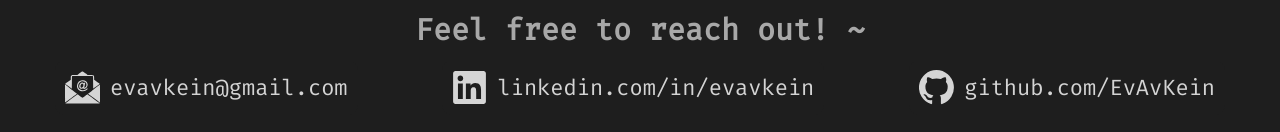
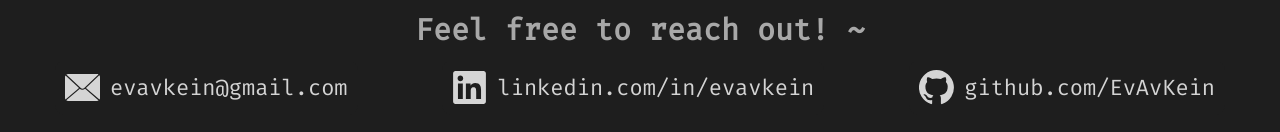
Before and after one commit to EvAvKein/website, a React (Vite) app: page / in a window 1280 px wide. Shown: the part 3362-3494 px from the top of the page. Built offline with nearby package versions, Linux system fonts and the light colour scheme; a web font is replaced by a local one.

Commit message:
Change email asset

```diff
--- a/src/contact/Contact.tsx
+++ b/src/contact/Contact.tsx
@@ -7,8 +7,8 @@ function Contact() {
 			<h2>Feel free to reach out! ~</h2>
 			<div>
 				<ContactItem
-					logoSrc="/src/assets/email.svg"
-					logoAlt="Email icon"
+					logoSrc="/src/assets/contact.svg"
+					logoAlt="Letter icon"
 					text="evavkein@gmail.com"
 					url="mailto:evavkein@gmail.com"
 				/>
```
